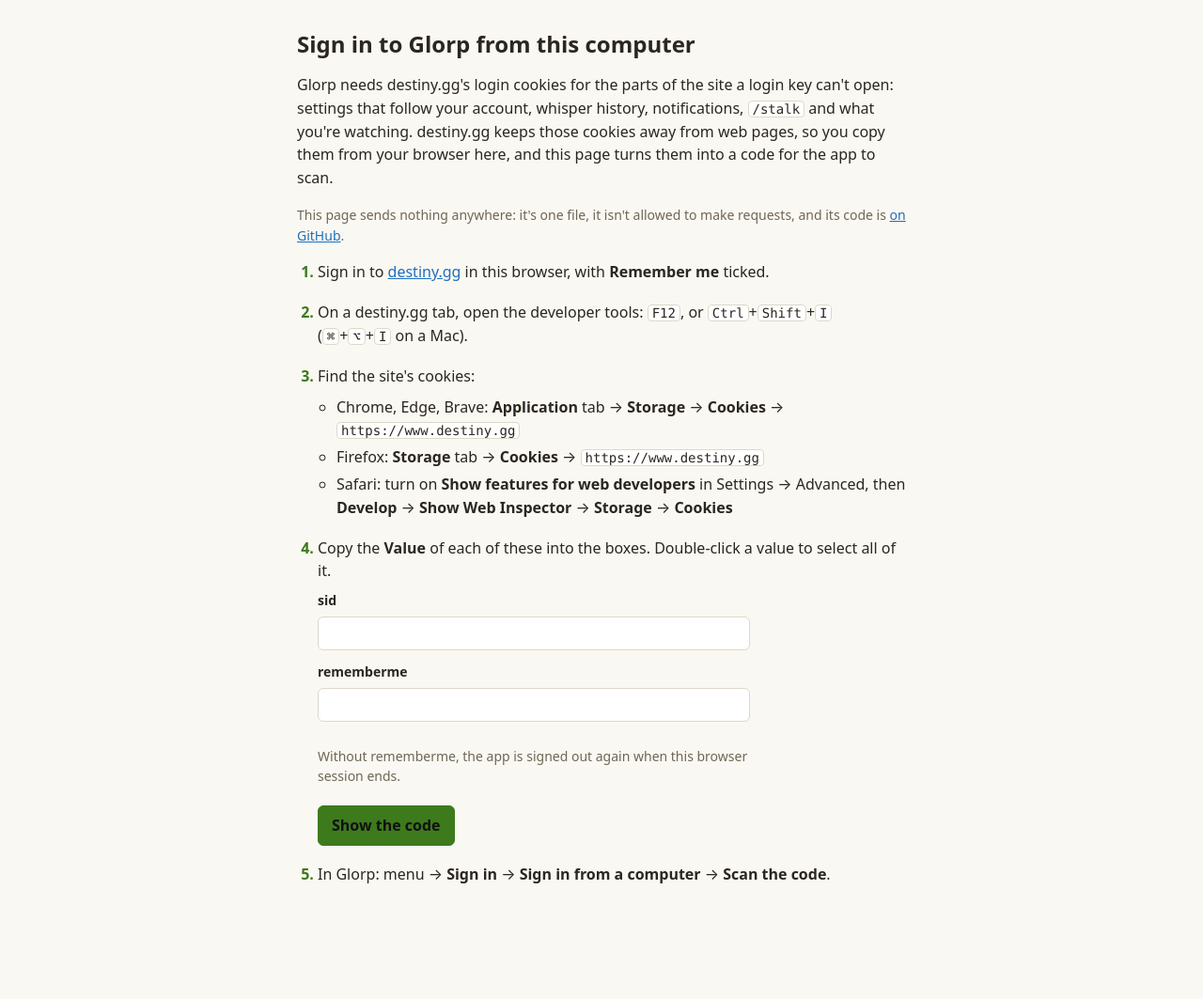
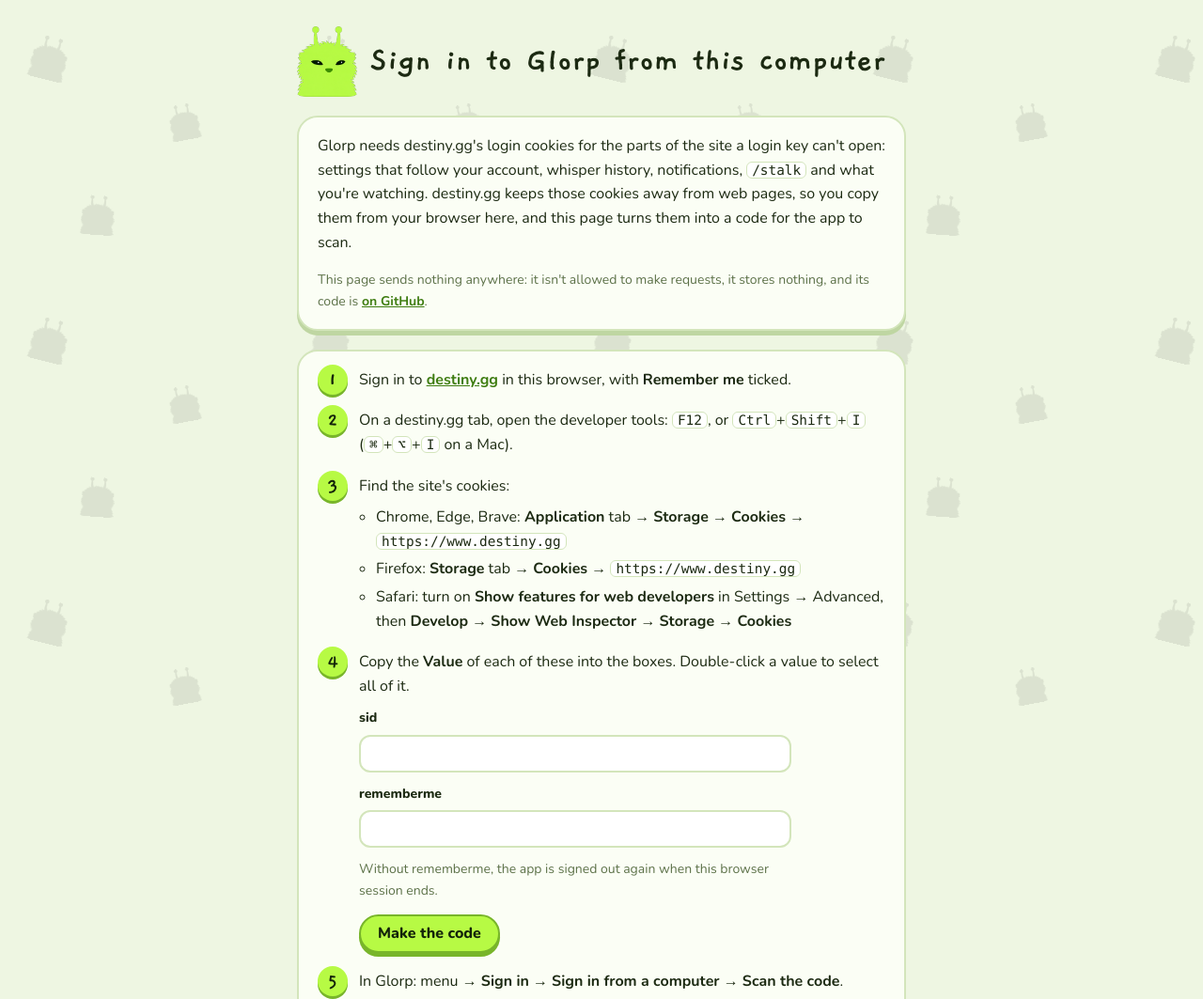
Before and after one commit to StrawWaffle/glorp, a plain HTML site: page pages/signin/index.html in a window 1280 px wide. Shown: the top 1063 px of the page at 94% size. Before the commit the page ends 1008 px from the top, so only its background shows below. Drawn offline with Linux system fonts and the light colour scheme.

```diff
--- /dev/null
+++ b/pages/fonts/Gaegu-OFL.txt
@@ -0,0 +1,93 @@
+Copyright 2018 The Gaegu Project Authors Gaegu-Regular.ttf: Copyright 2018 The Gaegu Project Authors Gaegu-Bold.ttf: Copyright 2018 The Gaegu Project Authors
+
+This Font Software is licensed under the SIL Open Font License, Version 1.1.
+This license is copied below, and is also available with a FAQ at:
+http://scripts.sil.org/OFL
+
+
+-----------------------------------------------------------
+SIL OPEN FONT LICENSE Version 1.1 - 26 February 2007
+-----------------------------------------------------------
+
+PREAMBLE
+The goals of the Open Font License (OFL) are to stimulate worldwide
+development of collaborative font projects, to support the font creation
+efforts of academic and linguistic communities, and to provide a free and
+open framework in which fonts may be shared and improved in partnership
+with others.
+
+The OFL allows the licensed fonts to be used, studied, modified and
+redistributed freely as long as they are not sold by themselves. The
+fonts, including any derivative works, can be bundled, embedded,
+redistributed and/or sold with any software provided that any reserved
+names are not used by derivative works. The fonts and derivatives,
+however, cannot be released under any other type of license. The
+requirement for fonts to remain under this license does not apply
+to any document created using the fonts or their derivatives.
+
+DEFINITIONS
+"Font Software" refers to the set of files released by the Copyright
+Holder(s) under this license and clearly marked as such. This may
+include source files, build scripts and documentation.
+
+"Reserved Font Name" refers to any names specified as such after the
+copyright statement(s).
+
+"Original Version" refers to the collection of Font Software components as
+distributed by the Copyright Holder(s).
+
+"Modified Version" refers to any derivative made by adding to, deleting,
+or substituting -- in part or in whole -- any of the components of the
+Original Version, by changing formats or by porting the Font Software to a
+new environment.
+
+"Author" refers to any designer, engineer, programmer, technical
+writer or other person who contributed to the Font Software.
+
+PERMISSION & CONDITIONS
+Permission is hereby granted, free of charge, to any person obtaining
+a copy of the Font Software, to use, study, copy, merge, embed, modify,
+redistribute, and sell modified and unmodified copies of the Font
+Software, subject to the following conditions:
+
+1) Neither the Font Software nor any of its individual components,
+in Original or Modified Versions, may be sold by itself.
+
+2) Original or Modified Versions of the Font Software may be bundled,
+redistributed and/or sold with any software, provided that each copy
+contains the above copyright notice and this license. These can be
+included either as stand-alone text files, human-readable headers or
+in the appropriate machine-readable metadata fields within text or
+binary files as long as those fields can be easily viewed by the user.
+
+3) No Modified Version of the Font Software may use the Reserved Font
+Name(s) unless explicit written permission is granted by the corresponding
+Copyright Holder. This restriction only applies to the primary font name as
+presented to the users.
+
+4) The name(s) of the Copyright Holder(s) or the Author(s) of the Font
+Software shall not be used to promote, endorse or advertise any
+Modified Version, except to acknowledge the contribution(s) of the
+Copyright Holder(s) and the Author(s) or with their explicit written
+permission.
+
+5) The Font Software, modified or unmodified, in part or in whole,
+must be distributed entirely under this license, and must not be
+distributed under any other license. The requirement for fonts to
+remain under this license does not apply to any document created
+using the Font Software.
+
+TERMINATION
+This license becomes null and void if any of the above conditions are
+not met.
+
+DISCLAIMER
+THE FONT SOFTWARE IS PROVIDED "AS IS", WITHOUT WARRANTY OF ANY KIND,
+EXPRESS OR IMPLIED, INCLUDING BUT NOT LIMITED TO ANY WARRANTIES OF
+MERCHANTABILITY, FITNESS FOR A PARTICULAR PURPOSE AND NONINFRINGEMENT
+OF COPYRIGHT, PATENT, TRADEMARK, OR OTHER RIGHT. IN NO EVENT SHALL THE
+COPYRIGHT HOLDER BE LIABLE FOR ANY CLAIM, DAMAGES OR OTHER LIABILITY,
+INCLUDING ANY GENERAL, SPECIAL, INDIRECT, INCIDENTAL, OR CONSEQUENTIAL
+DAMAGES, WHETHER IN AN ACTION OF CONTRACT, TORT OR OTHERWISE, ARISING
+FROM, OUT OF THE USE OR INABILITY TO USE THE FONT SOFTWARE OR FROM
+OTHER DEALINGS IN THE FONT SOFTWARE.
--- /dev/null
+++ b/pages/fonts/Nunito-OFL.txt
@@ -0,0 +1,93 @@
+Copyright 2014 The Nunito Project Authors (https://github.com/googlefonts/nunito) Nunito-Italic[wght].ttf: Copyright 2014 The Nunito Project Authors (https://github.com/googlefonts/nunito)
+
+This Font Software is licensed under the SIL Open Font License, Version 1.1.
+This license is copied below, and is also available with a FAQ at:
+http://scripts.sil.org/OFL
+
+
+-----------------------------------------------------------
+SIL OPEN FONT LICENSE Version 1.1 - 26 February 2007
+-----------------------------------------------------------
+
+PREAMBLE
+The goals of the Open Font License (OFL) are to stimulate worldwide
+development of collaborative font projects, to support the font creation
+efforts of academic and linguistic communities, and to provide a free and
+open framework in which fonts may be shared and improved in partnership
+with others.
+
+The OFL allows the licensed fonts to be used, studied, modified and
+redistributed freely as long as they are not sold by themselves. The
+fonts, including any derivative works, can be bundled, embedded,
+redistributed and/or sold with any software provided that any reserved
+names are not used by derivative works. The fonts and derivatives,
+however, cannot be released under any other type of license. The
+requirement for fonts to remain under this license does not apply
+to any document created using the fonts or their derivatives.
+
+DEFINITIONS
+"Font Software" refers to the set of files released by the Copyright
+Holder(s) under this license and clearly marked as such. This may
+include source files, build scripts and documentation.
+
+"Reserved Font Name" refers to any names specified as such after the
+copyright statement(s).
+
+"Original Version" refers to the collection of Font Software components as
+distributed by the Copyright Holder(s).
+
+"Modified Version" refers to any derivative made by adding to, deleting,
+or substituting -- in part or in whole -- any of the components of the
+Original Version, by changing formats or by porting the Font Software to a
+new environment.
+
+"Author" refers to any designer, engineer, programmer, technical
+writer or other person who contributed to the Font Software.
+
+PERMISSION & CONDITIONS
+Permission is hereby granted, free of charge, to any person obtaining
+a copy of the Font Software, to use, study, copy, merge, embed, modify,
+redistribute, and sell modified and unmodified copies of the Font
+Software, subject to the following conditions:
+
+1) Neither the Font Software nor any of its individual components,
+in Original or Modified Versions, may be sold by itself.
+
+2) Original or Modified Versions of the Font Software may be bundled,
+redistributed and/or sold with any software, provided that each copy
+contains the above copyright notice and this license. These can be
+included either as stand-alone text files, human-readable headers or
+in the appropriate machine-readable metadata fields within text or
+binary files as long as those fields can be easily viewed by the user.
+
+3) No Modified Version of the Font Software may use the Reserved Font
+Name(s) unless explicit written permission is granted by the corresponding
+Copyright Holder. This restriction only applies to the primary font name as
+presented to the users.
+
+4) The name(s) of the Copyright Holder(s) or the Author(s) of the Font
+Software shall not be used to promote, endorse or advertise any
+Modified Version, except to acknowledge the contribution(s) of the
+Copyright Holder(s) and the Author(s) or with their explicit written
+permission.
+
+5) The Font Software, modified or unmodified, in part or in whole,
+must be distributed entirely under this license, and must not be
+distributed under any other license. The requirement for fonts to
+remain under this license does not apply to any document created
+using the Font Software.
+
+TERMINATION
+This license becomes null and void if any of the above conditions are
+not met.
+
+DISCLAIMER
+THE FONT SOFTWARE IS PROVIDED "AS IS", WITHOUT WARRANTY OF ANY KIND,
+EXPRESS OR IMPLIED, INCLUDING BUT NOT LIMITED TO ANY WARRANTIES OF
+MERCHANTABILITY, FITNESS FOR A PARTICULAR PURPOSE AND NONINFRINGEMENT
+OF COPYRIGHT, PATENT, TRADEMARK, OR OTHER RIGHT. IN NO EVENT SHALL THE
+COPYRIGHT HOLDER BE LIABLE FOR ANY CLAIM, DAMAGES OR OTHER LIABILITY,
+INCLUDING ANY GENERAL, SPECIAL, INDIRECT, INCIDENTAL, OR CONSEQUENTIAL
+DAMAGES, WHETHER IN AN ACTION OF CONTRACT, TORT OR OTHERWISE, ARISING
+FROM, OUT OF THE USE OR INABILITY TO USE THE FONT SOFTWARE OR FROM
+OTHER DEALINGS IN THE FONT SOFTWARE.
--- a/pages/signin/index.html
+++ b/pages/signin/index.html
@@ -4,15 +4,21 @@
 <meta charset="utf-8">
 <meta name="viewport" content="width=device-width, initial-scale=1">
 <!-- Nothing typed here can leave the page: no requests are allowed at all. -->
-<meta http-equiv="Content-Security-Policy" content="default-src 'none'; script-src 'self'; style-src 'self'; img-src 'self' data:; base-uri 'none'; form-action 'none'">
+<meta http-equiv="Content-Security-Policy" content="default-src 'none'; script-src 'self'; style-src 'self'; font-src 'self'; img-src 'self' data:; base-uri 'none'; form-action 'none'">
 <meta name="referrer" content="no-referrer">
 <meta name="robots" content="noindex">
 <title>Glorp sign-in</title>
+<link rel="icon" href="../glorp.png">
 <link rel="stylesheet" href="style.css">
 </head>
 <body>
 <main>
+  <header>
+    <img src="../glorp.png" alt="Glorp, a green furry alien with antennae">
     <h1>Sign in to Glorp from this computer</h1>
+  </header>
+
+  <section class="panel">
     <p>
       Glorp needs destiny.gg's login cookies for the parts of the site a login key can't open:
       settings that follow your account, whisper history, notifications, <code>/stalk</code> and what you're watching.
@@ -20,11 +26,13 @@
       and this page turns them into a code for the app to scan.
     </p>
     <p class="quiet">
-    This page sends nothing anywhere: it's one file, it isn't allowed to make requests, and its code is
+      This page sends nothing anywhere: it isn't allowed to make requests, it stores nothing, and its code is
       <a href="https://github.com/StrawWaffle/glorp/tree/main/pages/signin">on GitHub</a>.
     </p>
+  </section>
 
-  <ol>
+  <section class="panel">
+    <ol class="steps">
       <li>
         <p>Sign in to <a id="site-link" href="https://www.destiny.gg/login" target="_blank" rel="noopener"><span class="site-name">destiny.gg</span></a> in this browser, with <strong>Remember me</strong> ticked.</p>
       </li>
@@ -48,23 +56,40 @@
           <input id="rememberme" type="password" spellcheck="false" autocapitalize="off">
           <p class="quiet">Without rememberme, the app is signed out again when this browser session ends.</p>
           <p id="problem" class="problem" hidden></p>
-        <button id="show" type="submit">Show the code</button>
+          <button id="show" type="submit" class="primary">Make the code</button>
         </form>
       </li>
       <li>
         <p>In Glorp: menu → <b>Sign in</b> → <b>Sign in from a computer</b> → <b>Scan the code</b>.</p>
       </li>
     </ol>
+  </section>
 
-  <section id="result" hidden>
-    <p class="warning">This code is your destiny.gg login. Anyone who scans it is signed in as you, so hide it once the app has it.</p>
+  <section id="result" class="panel" hidden>
+    <div id="confirm">
+      <h2>Before the code shows</h2>
+      <p class="warning">
+        The code is your destiny.gg login. Anyone who scans it, or sees it on a stream or a shared screen,
+        is signed in as you until you sign out on the site.
+      </p>
+      <label class="check"><input id="ack" type="checkbox"> Nobody else can see this screen, and I'm not streaming or sharing it.</label>
+      <div class="actions">
+        <button id="reveal" type="button" class="primary" disabled>Show the code</button>
+        <button id="cancel" type="button">Never mind</button>
+      </div>
+    </div>
+    <div id="shown" hidden>
+      <h2>Your sign-in code</h2>
       <div id="qr" aria-label="Sign-in code"></div>
       <div class="actions">
-      <button id="hide" type="button">Hide it</button>
-      <button id="copy" type="button" class="plain">Copy it as text</button>
+        <button id="hide" type="button" class="primary">Hide it</button>
+        <button id="copy" type="button">Copy it as text</button>
       </div>
-    <p class="quiet">The text works too: paste it into the box under the scan button, for a phone without a camera scanner.</p>
+      <p class="quiet">Scan it in Glorp, then hide it. The text works too: paste it into the box under the scan button. It hides by itself if you switch tabs.</p>
+    </div>
   </section>
+
+  <footer>Set in Nunito and Gaegu, under the SIL Open Font License.</footer>
 </main>
 <script src="qrcode.js"></script>
 <script src="signin.js"></script>
--- a/pages/signin/signin.js
+++ b/pages/signin/signin.js
@@ -18,6 +18,10 @@
   var rememberme = document.getElementById("rememberme");
   var problem = document.getElementById("problem");
   var result = document.getElementById("result");
+  var confirm = document.getElementById("confirm");
+  var shown = document.getElementById("shown");
+  var ack = document.getElementById("ack");
+  var reveal = document.getElementById("reveal");
   var qr = document.getElementById("qr");
   var copy = document.getElementById("copy");
   var code = null;
@@ -31,33 +35,51 @@
     return /[\s;:]/.test(value);
   }
 
+  // Back to before: no code anywhere on the page, and the warning to agree to again.
   function hide() {
     code = null;
     qr.textContent = "";
+    shown.hidden = true;
+    confirm.hidden = false;
+    ack.checked = false;
+    reveal.disabled = true;
     result.hidden = true;
   }
 
+  // The code is made only once the warning is agreed to; first the warning shows.
   form.addEventListener("submit", function (event) {
     event.preventDefault();
+    hide();
     var s = clean(sid.value, "sid");
     var r = clean(rememberme.value, "rememberme");
     problem.hidden = true;
     if (!s || fails(s) || fails(r)) {
       problem.textContent = !s ? "Copy the value of sid first." : "That doesn't look like a cookie's value: copy just the Value column.";
       problem.hidden = false;
-      hide();
       return;
     }
+    result.hidden = false;
+    result.scrollIntoView({ block: "center" });
+    ack.focus();
+  });
+
+  ack.addEventListener("change", function () { reveal.disabled = !ack.checked; });
+
+  reveal.addEventListener("click", function () {
+    if (!ack.checked) return;
+    var s = clean(sid.value, "sid");
+    var r = clean(rememberme.value, "rememberme");
     code = "glorp-signin:1:" + site + ":" + s + ":" + r;
     var q = qrcode(0, "M");
     q.addData(code);
     q.make();
     qr.innerHTML = q.createSvgTag({ cellSize: 6, margin: 4, scalable: true });
     copy.textContent = "Copy it as text";
-    result.hidden = false;
-    result.scrollIntoView({ block: "center" });
+    confirm.hidden = true;
+    shown.hidden = false;
   });
 
+  document.getElementById("cancel").addEventListener("click", hide);
   document.getElementById("hide").addEventListener("click", hide);
 
   copy.addEventListener("click", function () {
--- a/pages/signin/style.css
+++ b/pages/signin/style.css
@@ -1,124 +1,265 @@
+/*
+ * Glorp's pages: soft rounded panels and chunky buttons that sit on a solid
+ * shadow and press down when clicked, Nunito for text and Gaegu's
+ * handwriting for headings, in Glorp's own colours: the lime of his fur on
+ * near-black, with faint Glorp silhouettes behind everything.
+ */
+
+@font-face {
+  font-family: "Nunito";
+  src: url("../fonts/nunito-latin-wght-normal.woff2") format("woff2");
+  font-weight: 200 1000;
+  font-display: swap;
+}
+@font-face {
+  font-family: "Gaegu";
+  src: url("../fonts/gaegu-latin-400-normal.woff2") format("woff2");
+  font-weight: 400;
+  font-display: swap;
+}
+@font-face {
+  font-family: "Gaegu";
+  src: url("../fonts/gaegu-latin-700-normal.woff2") format("woff2");
+  font-weight: 700;
+  font-display: swap;
+}
+
 :root {
-  --bg: #111113;
-  --surface: #1b1b1f;
-  --border: #2c2c32;
-  --text: #edeef0;
-  --dim: #9ea3ad;
-  --accent: #8bd450;
-  --link: #4aa8ff;
-  --warn: #f3b122;
+  --bg: #0a0f08;
+  --panel: #131b10;
+  --panel-border: #26361d;
+  --panel-shadow: #040603;
+  --text: #eef6e4;
+  --muted: #9eb38c;
+  --primary: #b7fa44;
+  --primary-shadow: #6fae1f;
+  --primary-text: #13240a;
+  --button: #1b2716;
+  --button-shadow: #070b05;
+  --field: #0c1209;
+  --link: #b7fa44;
+  --warn: #ffc94d;
+  --silhouette: 0.07;
+  --silhouette-filter: invert(1);
   color-scheme: dark;
 }
 
 @media (prefers-color-scheme: light) {
   :root {
-    --bg: #faf8f2;
-    --surface: #ffffff;
-    --border: #ddd8c8;
-    --text: #2b2620;
-    --dim: #6f6656;
-    --accent: #3d7a1c;
-    --link: #1f6fbf;
+    --bg: #eef6e2;
+    --panel: #fbfef5;
+    --panel-border: #d3e5bb;
+    --panel-shadow: #bfd6a2;
+    --text: #1c2a12;
+    --muted: #5d7249;
+    --primary: #b7fa44;
+    --primary-shadow: #78b52a;
+    --primary-text: #13240a;
+    --button: #f4f9ea;
+    --button-shadow: #d3e5bb;
+    --field: #ffffff;
+    --link: #3f7d12;
     --warn: #9a5b00;
+    --silhouette: 0.08;
+    --silhouette-filter: none;
     color-scheme: light;
   }
 }
 
 * { box-sizing: border-box; }
 
+html { background: var(--bg); }
+
 body {
   margin: 0;
-  background: var(--bg);
   color: var(--text);
-  font: 16px/1.55 system-ui, -apple-system, sans-serif;
+  font: 16px/1.6 "Nunito", ui-rounded, system-ui, sans-serif;
+}
+
+/* Glorps drifting faintly behind the page. */
+body::before {
+  content: "";
+  position: fixed;
+  inset: 0;
+  z-index: -1;
+  background: url("../glorp-scatter.png") 0 0 / 300px 300px repeat;
+  opacity: var(--silhouette);
+  filter: var(--silhouette-filter);
+  pointer-events: none;
 }
 
 main {
   max-width: 680px;
   margin: 0 auto;
-  padding: 32px 16px 48px;
+  padding: 28px 16px 56px;
 }
 
-h1 {
-  font-size: 24px;
-  line-height: 1.25;
-  margin: 0 0 16px;
+header {
+  display: flex;
+  align-items: center;
+  gap: 14px;
+  margin-bottom: 20px;
 }
 
-a { color: var(--link); }
+header img { width: 64px; height: auto; flex: none; }
+
+h1, h2, .hand {
+  font-family: "Gaegu", "Nunito", cursive;
+  font-weight: 700;
+  line-height: 1.1;
+}
+
+h1 { font-size: 36px; margin: 0; }
+h2 { font-size: 26px; margin: 0 0 8px; }
+
+a { color: var(--link); font-weight: 700; }
 
 code, kbd {
-  font: 14px ui-monospace, SFMono-Regular, Menlo, Consolas, monospace;
-  background: var(--surface);
-  border: 1px solid var(--border);
-  border-radius: 4px;
-  padding: 0 4px;
+  font: 0.9em ui-monospace, SFMono-Regular, Menlo, Consolas, monospace;
+  background: var(--field);
+  border: 1px solid var(--panel-border);
+  border-radius: 6px;
+  padding: 0 5px;
 }
 
-.quiet { color: var(--dim); font-size: 14px; }
+.quiet { color: var(--muted); font-size: 14px; }
 
-ol { padding-left: 22px; }
-ol > li { margin: 0 0 18px; }
-ol > li::marker { color: var(--accent); font-weight: 700; }
-ul { padding-left: 20px; }
-ul li { margin: 4px 0; }
-li > p { margin: 0 0 8px; }
+/* A soft panel on its shadow. */
+.panel {
+  background: var(--panel);
+  border: 2px solid var(--panel-border);
+  border-radius: 22px;
+  box-shadow: 0 5px 0 var(--panel-shadow);
+  padding: 18px 20px;
+  margin: 0 0 20px;
+}
+
+.panel > :first-child { margin-top: 0; }
+.panel > :last-child { margin-bottom: 0; }
+
+ol.steps {
+  list-style: none;
+  counter-reset: step;
+  padding: 0;
+  margin: 0;
+}
+
+ol.steps > li {
+  counter-increment: step;
+  position: relative;
+  padding-left: 44px;
+  margin: 0 0 18px;
+}
+
+ol.steps > li:last-child { margin-bottom: 0; }
+
+ol.steps > li::before {
+  content: counter(step);
+  position: absolute;
+  left: 0;
+  top: -4px;
+  width: 32px;
+  height: 32px;
+  border-radius: 50%;
+  display: grid;
+  place-items: center;
+  font: 700 22px/1 "Gaegu", "Nunito", cursive;
+  color: var(--primary-text);
+  background: var(--primary);
+  box-shadow: 0 3px 0 var(--primary-shadow);
+}
+
+ol.steps p { margin: 0 0 8px; }
+ol.steps ul { padding-left: 18px; margin: 4px 0 0; }
+ol.steps ul li { margin: 4px 0; }
 
 form {
   display: grid;
   gap: 6px;
   max-width: 460px;
-  margin-top: 8px;
+  margin-top: 10px;
 }
 
-label { font-weight: 600; font-size: 14px; }
+label { font-weight: 800; font-size: 14px; }
 
 input {
   font: 15px ui-monospace, SFMono-Regular, Menlo, Consolas, monospace;
   color: var(--text);
-  background: var(--surface);
-  border: 1px solid var(--border);
-  border-radius: 6px;
-  padding: 8px 10px;
+  background: var(--field);
+  border: 2px solid var(--panel-border);
+  border-radius: 12px;
+  padding: 9px 12px;
   margin-bottom: 6px;
 }
 
-input:focus { outline: 2px solid var(--link); outline-offset: 0; }
+input:focus { outline: none; border-color: var(--primary-shadow); }
 
+/* A chunky button on its shadow; it presses down when clicked. */
 button {
-  font: inherit;
-  font-weight: 600;
-  color: #111113;
-  background: var(--accent);
-  border: 1px solid var(--accent);
-  border-radius: 6px;
-  padding: 8px 14px;
+  display: inline-flex;
+  align-items: center;
+  justify-self: start;
+  gap: 8px;
+  font: 800 16px/1.2 "Nunito", ui-rounded, system-ui, sans-serif;
+  color: var(--text);
+  background: var(--button);
+  border: 2px solid var(--panel-border);
+  border-radius: 9999px;
+  padding: 9px 18px;
+  box-shadow: 0 4px 0 var(--button-shadow);
   cursor: pointer;
-  justify-self: start;
+  transition: translate 80ms ease, box-shadow 80ms ease, background-color 150ms ease;
 }
 
-button.plain {
-  color: var(--text);
-  background: transparent;
-  border-color: var(--border);
+button:active { translate: 0 3px; box-shadow: 0 1px 0 var(--button-shadow); }
+button:focus-visible { outline: 3px solid var(--primary-shadow); outline-offset: 2px; }
+
+button.primary {
+  color: var(--primary-text);
+  background: var(--primary);
+  border-color: var(--primary-shadow);
+  box-shadow: 0 4px 0 var(--primary-shadow);
 }
 
-.problem { color: var(--warn); margin: 0; }
+button.primary:hover { background: color-mix(in oklab, var(--primary), var(--primary-shadow) 25%); }
+button.primary:active { box-shadow: 0 1px 0 var(--primary-shadow); }
 
-#result {
-  border-top: 1px solid var(--border);
-  padding-top: 20px;
+.problem { color: var(--warn); font-weight: 700; margin: 0; }
+
+.check {
+  display: flex;
+  align-items: flex-start;
+  gap: 10px;
+  font-size: 15px;
+  cursor: pointer;
 }
 
-.warning { color: var(--warn); }
+.check input {
+  width: 20px;
+  height: 20px;
+  margin: 2px 0 0;
+  padding: 0;
+  flex: none;
+  accent-color: var(--primary-shadow);
+}
+
+button:disabled {
+  opacity: 0.5;
+  cursor: not-allowed;
+  translate: none;
+}
+.warning { color: var(--warn); font-weight: 700; margin-top: 0; }
 
 /* Dark on white in every theme, as scanners expect. */
 #qr {
   width: min(320px, 100%);
   background: #ffffff;
-  border-radius: 6px;
+  border-radius: 16px;
+  padding: 6px;
 }
 
 #qr svg { display: block; width: 100%; height: auto; }
 
-.actions { display: flex; gap: 8px; margin: 12px 0; flex-wrap: wrap; }
+.actions { display: flex; gap: 10px; margin: 16px 0 10px; flex-wrap: wrap; }
+
+footer { color: var(--muted); font-size: 13px; text-align: center; margin-top: 8px; }
```
Also changed, not shown: pages/index.html (+11 -5 lines), pages/fonts/gaegu-latin-400-normal.woff2 (added), pages/fonts/gaegu-latin-700-normal.woff2 (added), pages/fonts/nunito-latin-wght-normal.woff2 (added), pages/glorp-scatter.png (added), pages/glorp.png (added), 3 other files. Lines whose indentation alone changed are shown as unchanged.
